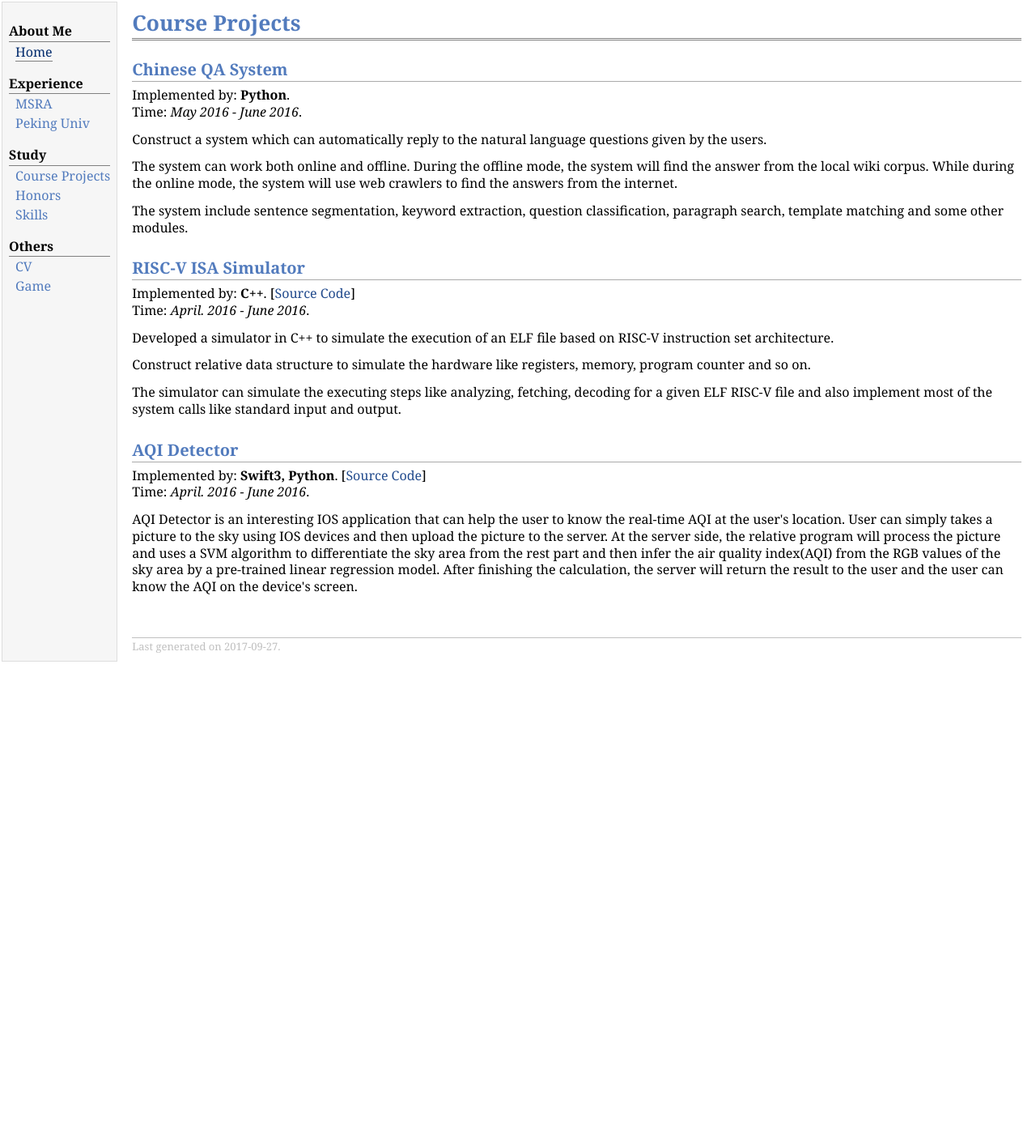
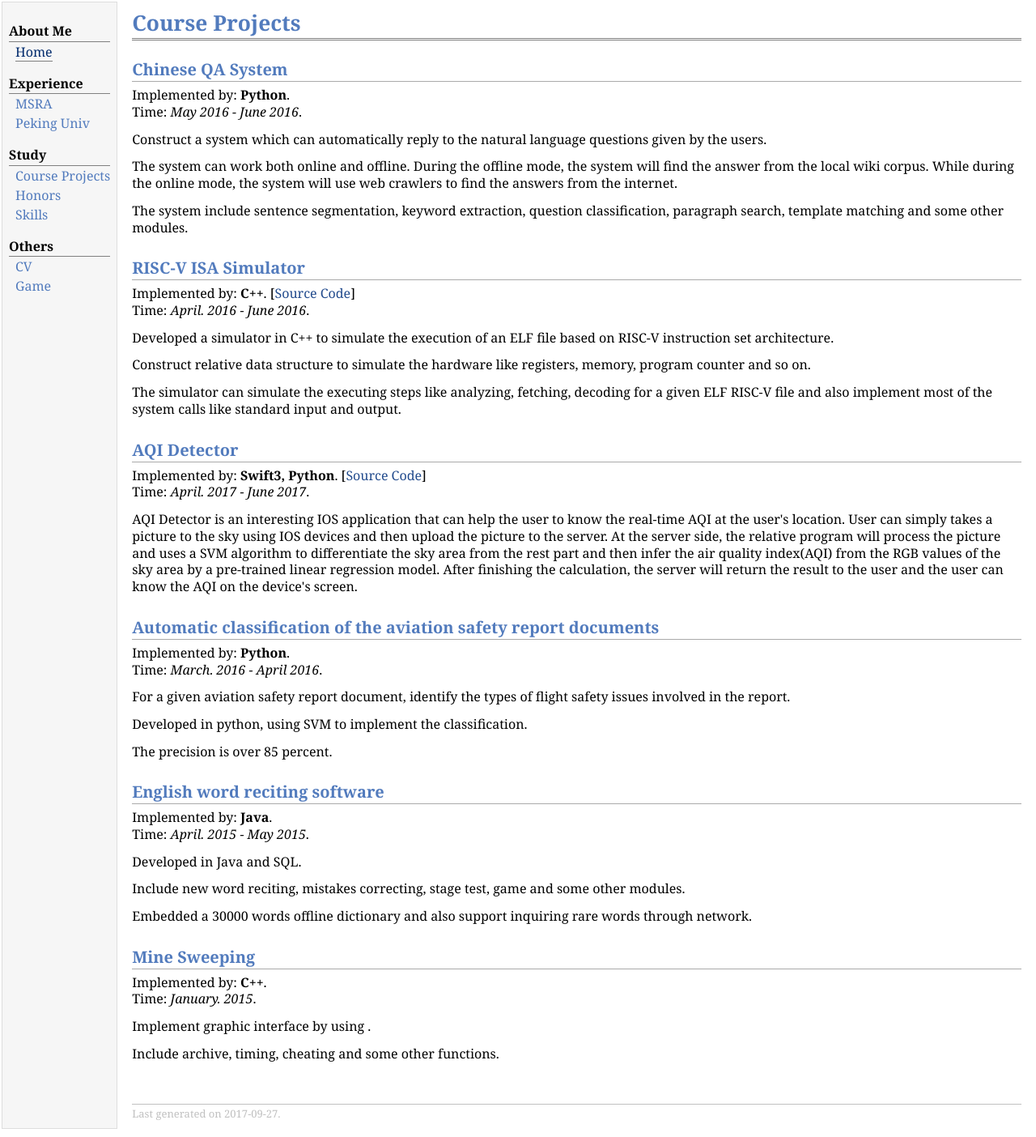
Before and after one commit to Zihua-Liu/Zihua-Liu.github.io, a Jekyll site: the page project.html, which Jekyll copies as it is, in a window 1280 px wide. Shown: the whole page at 81% size. Built offline with Jekyll 4.4.1, drawn with Linux system fonts in a browser that asks for light colours; before the commit the page ends 900 px from its top, so only the background shows below that.

Commit message:
Update project.html

```diff
--- a/project.html
+++ b/project.html
@@ -45,9 +45,28 @@ Time: <i>April. 2016 - June 2016</i>.</p>
 
 <h2>AQI Detector</h2>
 <p>Implemented by: <b>Swift3, Python</b>.   [<a href="https://github.com/Zihua-Liu/AQI-Detector">Source Code</a>] <br />
-Time: <i>April. 2016 - June 2016</i>.</p>
+Time: <i>April. 2017 - June 2017</i>.</p>
 <p>AQI Detector is an interesting IOS application that can help the user to know the real-time AQI at the user's location. User can simply takes a picture to the sky using IOS devices and then upload the picture to the server. At the server side, the relative program will process the picture and uses a SVM algorithm to differentiate the sky area from the rest part and then infer the air quality index(AQI) from the RGB values of the sky area by a pre-trained linear regression model. After finishing the calculation, the server will return the result to the user and the user can know the AQI on the device's screen.</p>
 
+<h2>Automatic classification of the aviation safety report documents</h2>
+<p>Implemented by: <b>Python</b>.    <br />
+Time: <i>March. 2016 - April 2016</i>.</p>
+<p>For a given aviation safety report document, identify the types of flight safety issues involved in the report.</p>
+<p>Developed in python, using SVM to implement the classification.</p>
+<p>The precision is over 85 percent.</p>
+
+<h2>English word reciting software</h2>
+<p>Implemented by: <b>Java</b>.    <br />
+Time: <i>April. 2015 - May 2015</i>.</p>
+<p>Developed in Java and SQL.</p>
+<p>Include new word reciting, mistakes correcting, stage test, game and some other modules.</p>
+<p>Embedded a 30000 words offline dictionary and also support inquiring rare words through network.</p>
+
+<h2>Mine Sweeping</h2>
+<p>Implemented by: <b>C++</b>.    <br />
+Time: <i>January. 2015</i>.</p>
+<p>Implement graphic interface by using <graphics.h>.</p>
+<p>Include archive, timing, cheating and some other functions.</p>
 
 <div id="footer">
 <div id="footer-text">
```
